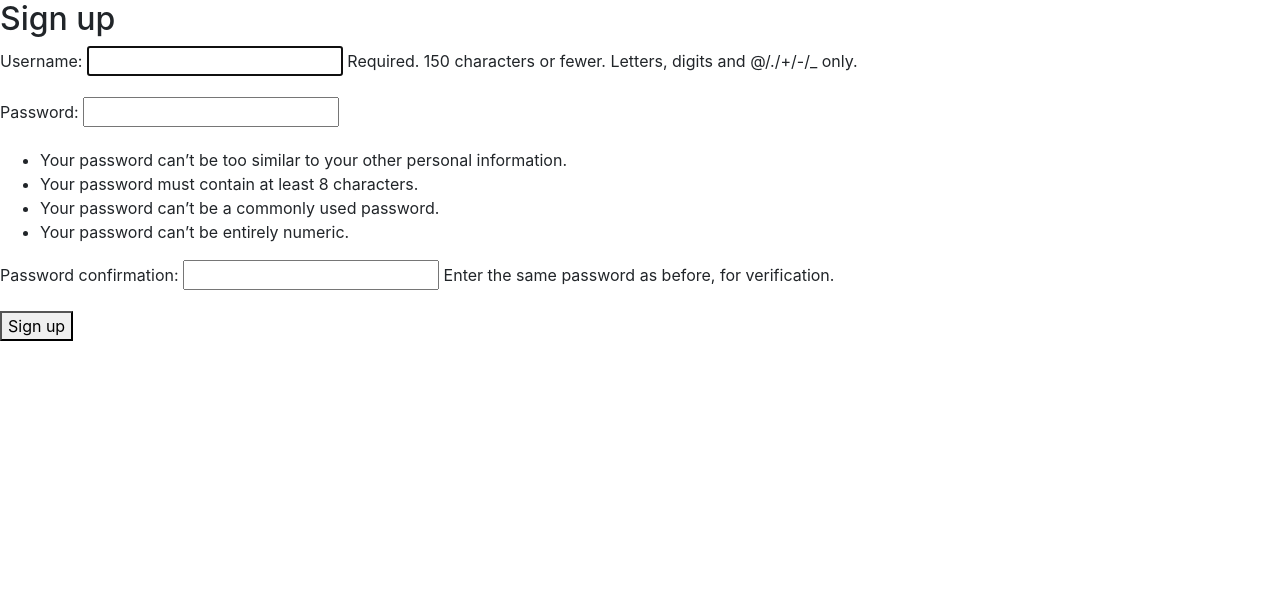
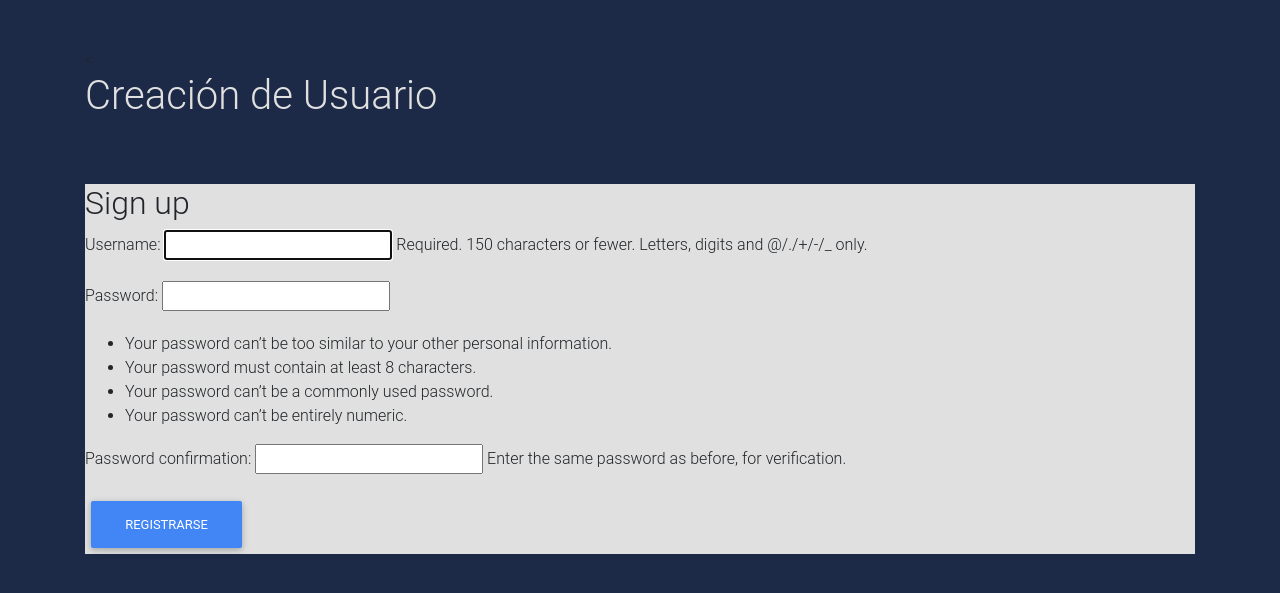
Before and after one commit to CelisIvan/YOCPLUSPQ2, a Django app: page /accounts/signup/ in a window 1280 px wide. Shown: the top 593 px of the page. Run offline with Django 3.2, Linux system fonts and the light colour scheme; some libraries are stand-ins or nearby versions.

Commit message:
Modificacion de views

```diff
--- a/templates/base.html
+++ b/templates/base.html
@@ -4,9 +4,15 @@
 <head>
   <meta charset="utf-8">
   <link rel="stylesheet" href="https://maxcdn.bootstrapcdn.com/bootstrap/4.0.0/css/bootstrap.min.css" integrity="sha384-Gn5384xqQ1aoWXA+058RXPxPg6fy4IWvTNh0E263XmFcJlSAwiGgFAW/dAiS6JXm" crossorigin="anonymous">
+ <!-- <link href="css/mdb.min.css" rel="stylesheet"> -->
+ <link rel="stylesheet" href="https://use.fontawesome.com/releases/v5.8.2/css/all.css">
+<!-- Bootstrap core CSS -->
+<link href="https://cdnjs.cloudflare.com/ajax/libs/twitter-bootstrap/4.3.1/css/bootstrap.min.css" rel="stylesheet">
+<!-- Material Design Bootstrap -->
+<link href="https://cdnjs.cloudflare.com/ajax/libs/mdbootstrap/4.8.11/css/mdb.min.css" rel="stylesheet">
   <title>{% block title %}Authorization{% endblock %}</title>
 </head>
-<body>
+<body style="background:#1c2a48">
   <main>
     {% block content %}
     {% endblock %}
@@ -14,5 +20,13 @@
   <script src="https://code.jquery.com/jquery-3.2.1.slim.min.js" integrity="sha384-KJ3o2DKtIkvYIK3UENzmM7KCkRr/rE9/Qpg6aAZGJwFDMVNA/GpGFF93hXpG5KkN" crossorigin="anonymous"></script>
     <script src="https://cdnjs.cloudflare.com/ajax/libs/popper.js/1.12.9/umd/popper.min.js" integrity="sha384-ApNbgh9B+Y1QKtv3Rn7W3mgPxhU9K/ScQsAP7hUibX39j7fakFPskvXusvfa0b4Q" crossorigin="anonymous"></script>
     <script src="https://maxcdn.bootstrapcdn.com/bootstrap/4.0.0/js/bootstrap.min.js" integrity="sha384-JZR6Spejh4U02d8jOt6vLEHfe/JQGiRRSQQxSfFWpi1MquVdAyjUar5+76PVCmYl" crossorigin="anonymous"></script>
+    <!-- JQuery -->
+<script type="text/javascript" src="https://cdnjs.cloudflare.com/ajax/libs/jquery/3.4.1/jquery.min.js"></script>
+<!-- Bootstrap tooltips -->
+<script type="text/javascript" src="https://cdnjs.cloudflare.com/ajax/libs/popper.js/1.14.4/umd/popper.min.js"></script>
+<!-- Bootstrap core JavaScript -->
+<script type="text/javascript" src="https://cdnjs.cloudflare.com/ajax/libs/twitter-bootstrap/4.3.1/js/bootstrap.min.js"></script>
+<!-- MDB core JavaScript -->
+<script type="text/javascript" src="https://cdnjs.cloudflare.com/ajax/libs/mdbootstrap/4.8.11/js/mdb.min.js"></script>
 </body>
 </html>
--- a/templates/signup.html
+++ b/templates/signup.html
@@ -3,10 +3,19 @@
 {% block title %}Sign Up{% endblock %}
 
 {% block content %}
-  <h2>Sign up</h2>
-  <form method="post">
-    {% csrf_token %}
-    {{ form.as_p }}
-    <button type="submit">Sign up</button>
-  </form>
+  <div class="container">
+    <br><br>
+    <<h1><p class="text-light">Creación de Usuario</p></h1>
+    <br><br>
+    <div class="grey lighten-2">
+      <h2>Sign up</h2>
+      <form method="post">
+        <div class="form-group">
+          {% csrf_token %}
+          {{ form.as_p }}
+          <button type="submit" class="btn btn-primary">Registrarse</button>
+        </div>
+      </form>
+    </div>
+  </div>
 {% endblock %}
--- /dev/null
+++ b/templates/styles.css
@@ -0,0 +1,3 @@
+body{
+  background: #efefef;
+}
```
Also changed, not shown: templates/home.html (+10 -3 lines), templates/profile_info.html (added, +13 -0 lines), templates/registration/login.html (+29 -6 lines).
